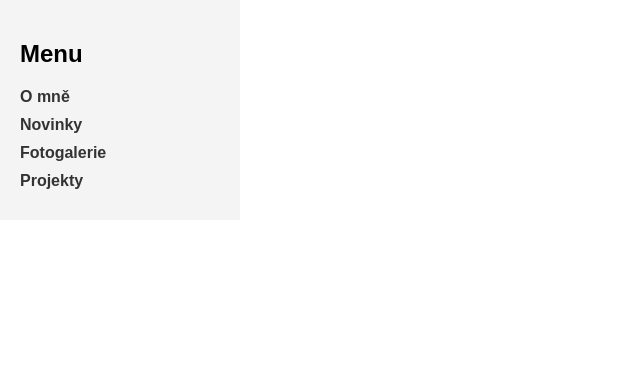
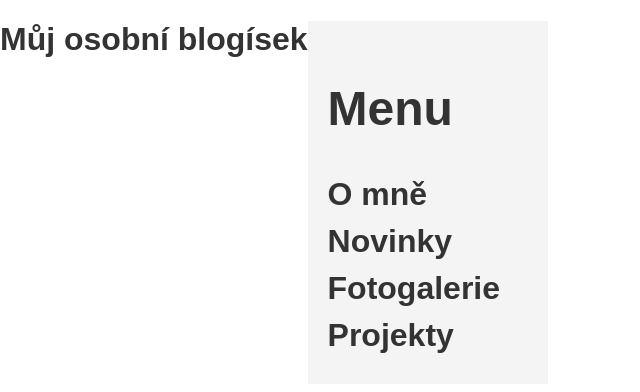
Before and after one commit to Prochyy/Prochyy.github.io, a plain HTML site: page index.html in a window 1280 px wide. Shown: the whole page, without its empty margins (0-640 px from the left). Drawn offline with Linux system fonts and the light colour scheme.

Commit message:
Basic template

```diff
--- a/index.html
+++ b/index.html
@@ -43,6 +43,7 @@
 <body>
 
 <div class="container">
+   <h1>Můj osobní blogísek<h1>
     <div class="menu">
         <h2>Menu</h2>
         <ul>
```
